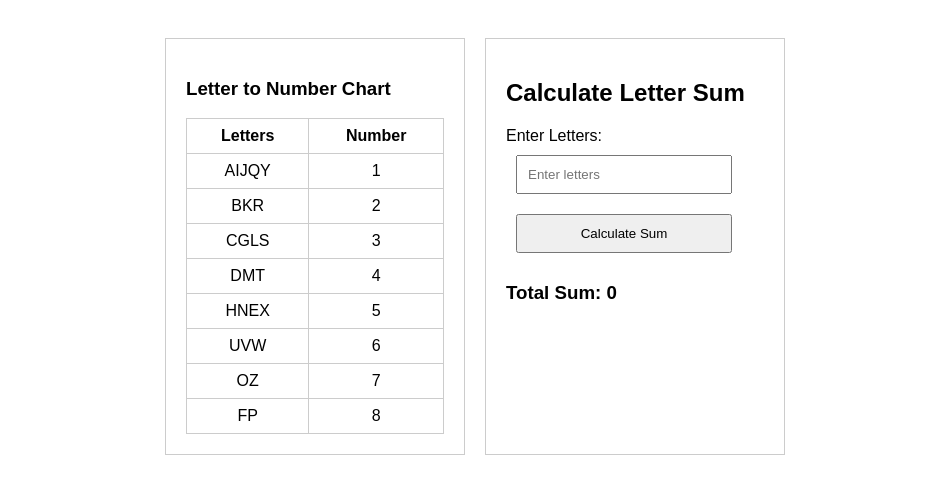
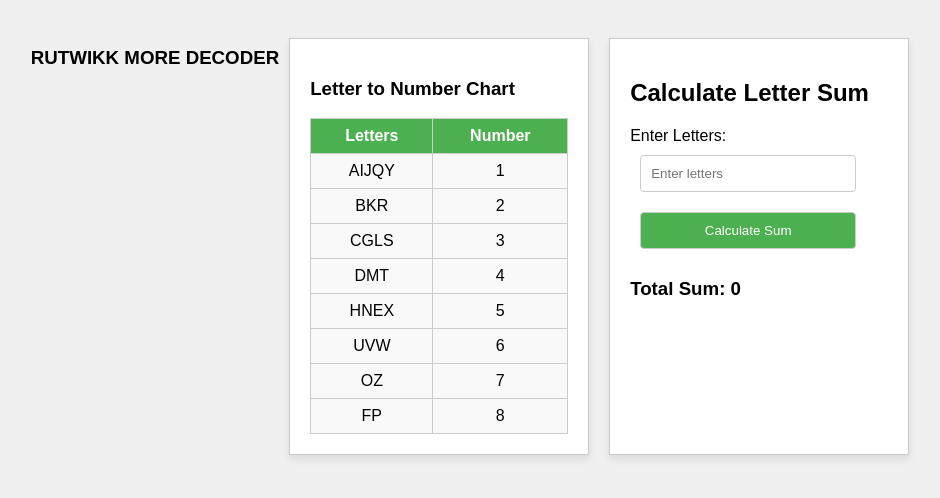
Before and after one commit to rmmrrm/WorkTracker, a plain HTML site: page index.html in a window 1280 px wide. Shown: the whole page, without its empty margins (165-1105 px from the left). Drawn offline with Linux system fonts and the light colour scheme.

Commit message:
Update index.html

```diff
--- a/index.html
+++ b/index.html
@@ -12,6 +12,7 @@
             justify-content: center;
             padding: 20px;
             box-sizing: border-box;
+            background-color: #f0f0f0;
         }
         .chart, .sum-container {
             border: 1px solid #ccc;
@@ -20,6 +21,12 @@
             flex: 1;
             max-width: 300px;
             box-sizing: border-box;
+            background-color: #ffffff;
+            box-shadow: 0 4px 8px rgba(0,0,0,0.1);
+            transition: transform 0.2s;
+        }
+        .chart:hover, .sum-container:hover {
+            transform: scale(1.05);
         }
         table {
             width: 100%;
@@ -29,12 +36,28 @@
             border: 1px solid #ccc;
             padding: 8px;
             text-align: center;
+            background-color: #f9f9f9;
+        }
+        th {
+            background-color: #4CAF50;
+            color: white;
         }
         input, button {
             margin: 10px;
             padding: 10px;
             width: calc(100% - 42px);
             box-sizing: border-box;
+            border: 1px solid #ccc;
+            border-radius: 4px;
+        }
+        button {
+            background-color: #4CAF50;
+            color: white;
+            cursor: pointer;
+            transition: background-color 0.2s;
+        }
+        button:hover {
+            background-color: #45a049;
         }
         @media (max-width: 600px) {
             body {
@@ -48,6 +71,7 @@
     </style>
 </head>
 <body>
+    <h3>RUTWIKK MORE DECODER</h3>
     <div class="chart">
         <h3>Letter to Number Chart</h3>
         <table>
```
